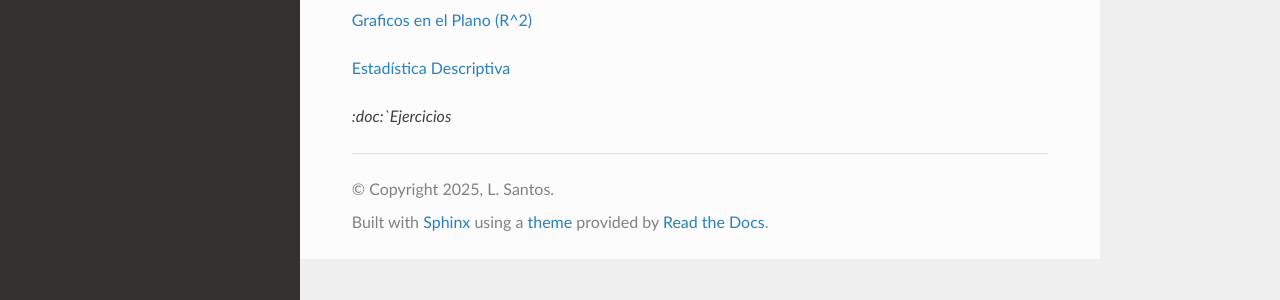
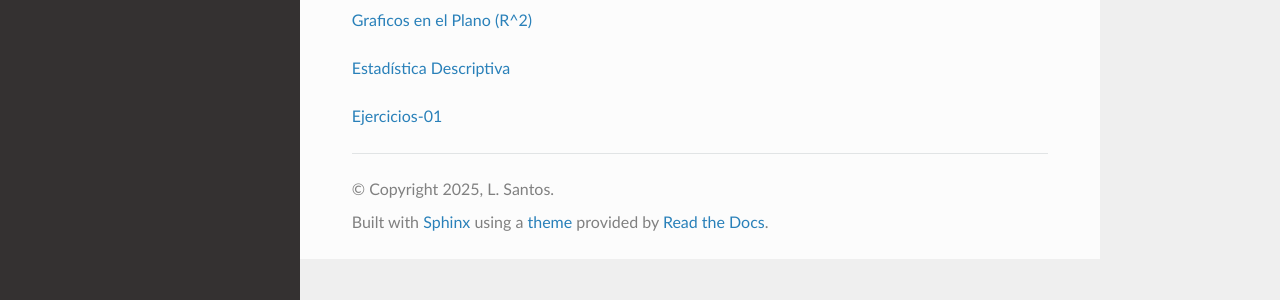
Before and after one commit to matecom57/santosg57-curso-r, a Sphinx documentation site: the page built from docs/source/index.rst, in a window 1280 px wide. Shown: the part 436-736 px from the top of the page. Built offline with Sphinx 7.4.7 and the Read the Docs theme 3.1.0, drawn with Linux system fonts in a browser that asks for light colours.

```diff
--- a/docs/source/index.rst
+++ b/docs/source/index.rst
@@ -19,4 +19,4 @@ Clase03
 
 :doc:`Estadistica_Descriptiva`
 
-`:doc:`Ejercicios`
+:doc:`Ejercicios`
```
